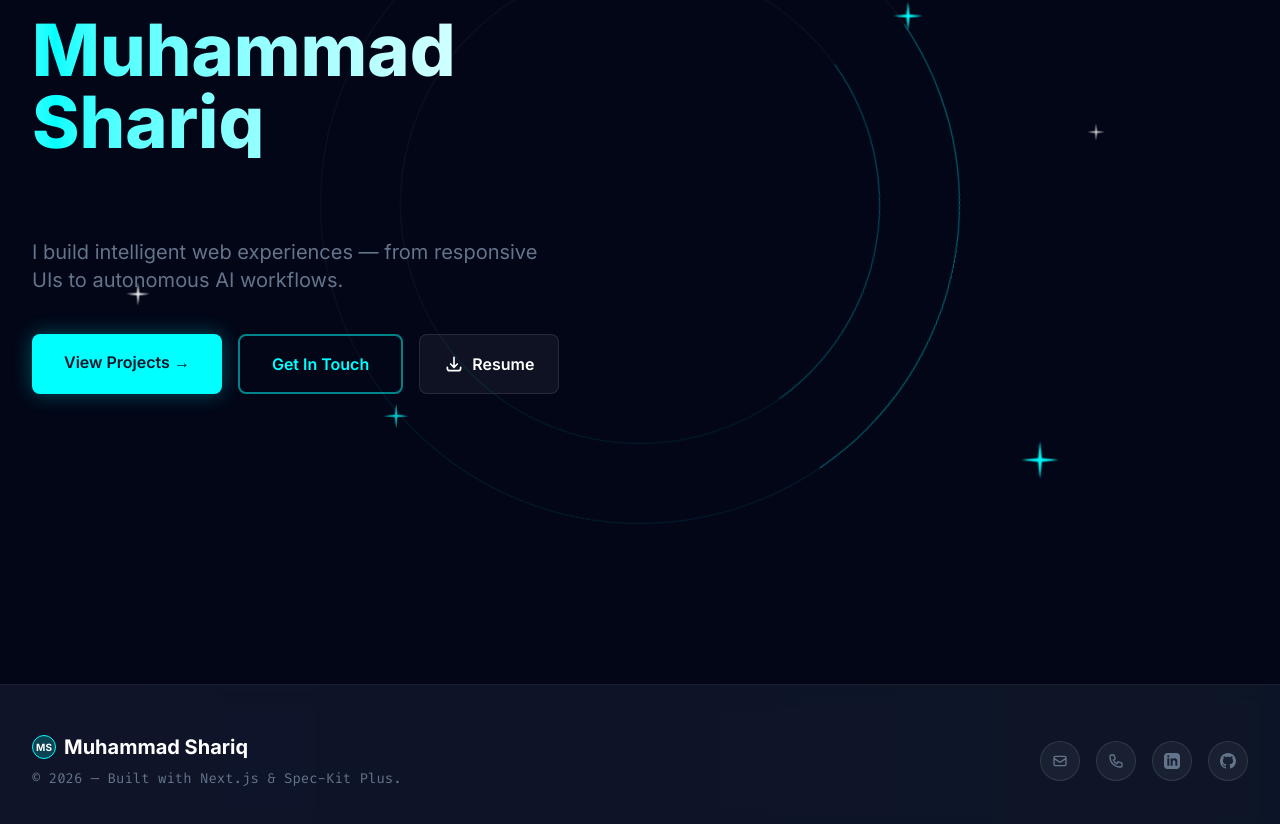
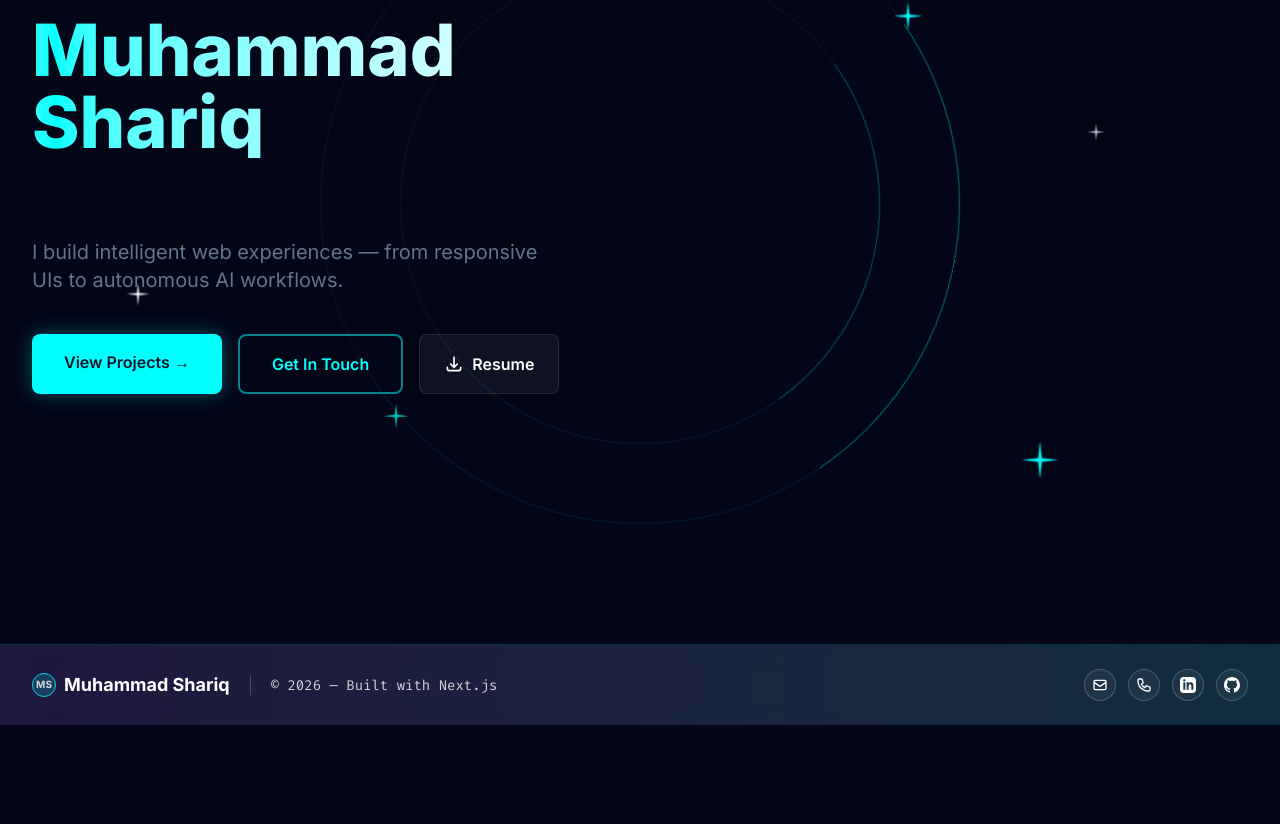
Before and after one commit to shariq001/Portfolio, a Next.js app: page / in a window 1280 px wide. Shown: the part 260-1084 px from the top of the page. After the commit the page ends 985 px from the top, so only its background shows below. Built offline with nearby package versions, Linux system fonts and the light colour scheme.

Commit message:
style(footer): vertically align copyright text and increase font size

```diff
--- a/components/Footer.tsx
+++ b/components/Footer.tsx
@@ -1,50 +1,51 @@
 /** Premium animated footer with social links */
 export default function Footer() {
   return (
-    <footer className="relative border-t border-white/10 mt-20 overflow-hidden">
-      {/* Continuous Loop Animated Gradient Background */}
-      <div className="absolute inset-0 bg-gradient-to-r from-primary/5 via-purple-500/10 to-primary/5 bg-[length:200%_auto] animate-gradient opacity-80 pointer-events-none"></div>
+    <footer className="relative border-t border-primary/20 mt-10 overflow-hidden">
+      {/* Continuous Loop Animated Gradient Background - Made much more visible */}
+      <div className="absolute inset-0 bg-gradient-to-r from-primary/30 via-purple-500/30 to-primary/30 bg-[length:200%_auto] animate-gradient pointer-events-none"></div>
 
       {/* Glassmorphic Overlay */}
-      <div className="absolute inset-0 bg-surface/80 backdrop-blur-md pointer-events-none"></div>
+      <div className="absolute inset-0 bg-surface/60 backdrop-blur-md pointer-events-none"></div>
 
-      <div className="relative z-10 max-w-7xl mx-auto px-4 sm:px-6 lg:px-8 py-12 flex flex-col md:flex-row items-center justify-between gap-6">
+      <div className="relative z-10 max-w-7xl mx-auto px-4 sm:px-6 lg:px-8 py-6 flex flex-col md:flex-row items-center justify-between gap-4 animate-fade-up">
 
         {/* Brand / Copyright */}
-        <div className="text-center md:text-left">
-          <div className="font-sans font-bold text-xl text-white mb-2 flex items-center justify-center md:justify-start gap-2">
-            <div className="w-6 h-6 rounded-full bg-primary/20 border border-primary flex items-center justify-center">
+        <div className="text-center md:text-left flex flex-col md:flex-row items-center justify-center md:justify-start gap-3 md:gap-5">
+          <div className="font-sans font-bold text-lg text-white flex items-center gap-2">
+            <div className="w-6 h-6 rounded-full bg-primary/20 border border-primary flex items-center justify-center animate-pulse shrink-0">
               <span className="text-[10px] text-white">MS</span>
             </div>
-            Muhammad Shariq
+            <span>Muhammad Shariq</span>
           </div>
-          <p className="text-muted text-sm font-mono">
-            © {new Date().getFullYear()} — Built with Next.js & Spec-Kit Plus.
+          <div className="hidden md:block w-px h-5 bg-white/20"></div>
+          <p className="text-white/80 text-sm font-mono flex items-center pt-[2px]">
+            © {new Date().getFullYear()} — Built with Next.js
           </p>
         </div>
 
         {/* Social Links Container */}
-        <div className="flex items-center gap-4">
+        <div className="flex items-center gap-3">
           {/* Email */}
-          <a href="mailto:shariqfazal123@gmail.com" className="w-10 h-10 rounded-full bg-white/5 border border-white/10 flex items-center justify-center text-muted hover:text-white hover:bg-primary/20 hover:border-primary/50 transition-all duration-300 hover:-translate-y-1 hover:shadow-[0_0_15px_rgba(0,255,255,0.3)]">
+          <a href="mailto:shariqfazal123@gmail.com" className="w-8 h-8 rounded-full bg-white/5 border border-white/20 flex items-center justify-center text-white hover:text-surface hover:bg-primary hover:border-primary transition-all duration-300 hover:-translate-y-1 hover:shadow-[0_0_15px_rgba(0,255,255,0.6)]">
             <span className="sr-only">Email</span>
             <svg className="w-4 h-4" fill="none" stroke="currentColor" viewBox="0 0 24 24"><path strokeLinecap="round" strokeLinejoin="round" strokeWidth="2" d="M3 8l7.89 5.26a2 2 0 002.22 0L21 8M5 19h14a2 2 0 002-2V7a2 2 0 00-2-2H5a2 2 0 00-2 2v10a2 2 0 002 2z"></path></svg>
           </a>
 
           {/* Phone */}
-          <a href="tel:+923182965978" className="w-10 h-10 rounded-full bg-white/5 border border-white/10 flex items-center justify-center text-muted hover:text-white hover:bg-primary/20 hover:border-primary/50 transition-all duration-300 hover:-translate-y-1 hover:shadow-[0_0_15px_rgba(0,255,255,0.3)]">
+          <a href="tel:+923182965978" className="w-8 h-8 rounded-full bg-white/5 border border-white/20 flex items-center justify-center text-white hover:text-surface hover:bg-primary hover:border-primary transition-all duration-300 hover:-translate-y-1 hover:shadow-[0_0_15px_rgba(0,255,255,0.6)]">
             <span className="sr-only">Phone</span>
             <svg className="w-4 h-4" fill="none" stroke="currentColor" viewBox="0 0 24 24"><path strokeLinecap="round" strokeLinejoin="round" strokeWidth="2" d="M3 5a2 2 0 012-2h3.28a1 1 0 01.948.684l1.498 4.493a1 1 0 01-.502 1.21l-2.257 1.13a11.042 11.042 0 005.516 5.516l1.13-2.257a1 1 0 011.21-.502l4.493 1.498a1 1 0 01.684.949V19a2 2 0 01-2 2h-1C9.716 21 3 14.284 3 6V5z"></path></svg>
           </a>
 
           {/* LinkedIn */}
-          <a href="https://linkedin.com/in/muhammad---shariq" target="_blank" rel="noopener noreferrer" className="w-10 h-10 rounded-full bg-white/5 border border-white/10 flex items-center justify-center text-muted hover:text-white hover:bg-primary/20 hover:border-primary/50 transition-all duration-300 hover:-translate-y-1 hover:shadow-[0_0_15px_rgba(0,255,255,0.3)]">
+          <a href="https://linkedin.com/in/muhammad---shariq" target="_blank" rel="noopener noreferrer" className="w-8 h-8 rounded-full bg-white/5 border border-white/20 flex items-center justify-center text-white hover:text-surface hover:bg-primary hover:border-primary transition-all duration-300 hover:-translate-y-1 hover:shadow-[0_0_15px_rgba(0,255,255,0.6)]">
             <span className="sr-only">LinkedIn</span>
             <svg className="w-4 h-4" fill="currentColor" viewBox="0 0 24 24"><path d="M19 0h-14c-2.761 0-5 2.239-5 5v14c0 2.761 2.239 5 5 5h14c2.762 0 5-2.239 5-5v-14c0-2.761-2.238-5-5-5zm-11 19h-3v-11h3v11zm-1.5-12.268c-.966 0-1.75-.79-1.75-1.764s.784-1.764 1.75-1.764 1.75.79 1.75 1.764-.783 1.764-1.75 1.764zm13.5 12.268h-3v-5.604c0-3.368-4-3.113-4 0v5.604h-3v-11h3v1.765c1.396-2.586 7-2.777 7 2.476v6.759z"/></svg>
           </a>
 
           {/* GitHub */}
-          <a href="https://github.com/shariq001" target="_blank" rel="noopener noreferrer" className="w-10 h-10 rounded-full bg-white/5 border border-white/10 flex items-center justify-center text-muted hover:text-white hover:bg-primary/20 hover:border-primary/50 transition-all duration-300 hover:-translate-y-1 hover:shadow-[0_0_15px_rgba(0,255,255,0.3)]">
+          <a href="https://github.com/shariq001" target="_blank" rel="noopener noreferrer" className="w-8 h-8 rounded-full bg-white/5 border border-white/20 flex items-center justify-center text-white hover:text-surface hover:bg-primary hover:border-primary transition-all duration-300 hover:-translate-y-1 hover:shadow-[0_0_15px_rgba(0,255,255,0.6)]">
             <span className="sr-only">GitHub</span>
             <svg className="w-4 h-4" fill="currentColor" viewBox="0 0 24 24"><path d="M12 0c-6.626 0-12 5.373-12 12 0 5.302 3.438 9.8 8.207 11.387.599.111.793-.261.793-.577v-2.234c-3.338.726-4.033-1.416-4.033-1.416-.546-1.387-1.333-1.756-1.333-1.756-1.089-.745.083-.729.083-.729 1.205.084 1.839 1.237 1.839 1.237 1.07 1.834 2.807 1.304 3.492.997.107-.775.418-1.305.762-1.604-2.665-.305-5.467-1.334-5.467-5.931 0-1.311.469-2.381 1.236-3.221-.124-.303-.535-1.524.117-3.176 0 0 1.008-.322 3.301 1.23.957-.266 1.983-.399 3.003-.404 1.02.005 2.047.138 3.006.404 2.291-1.552 3.297-1.23 3.297-1.23.653 1.653.242 2.874.118 3.176.77.84 1.235 1.911 1.235 3.221 0 4.609-2.807 5.624-5.479 5.921.43.372.823 1.102.823 2.222v3.293c0 .319.192.694.801.576 4.765-1.589 8.199-6.086 8.199-11.386 0-6.627-5.373-12-12-12z"/></svg>
           </a>
```
